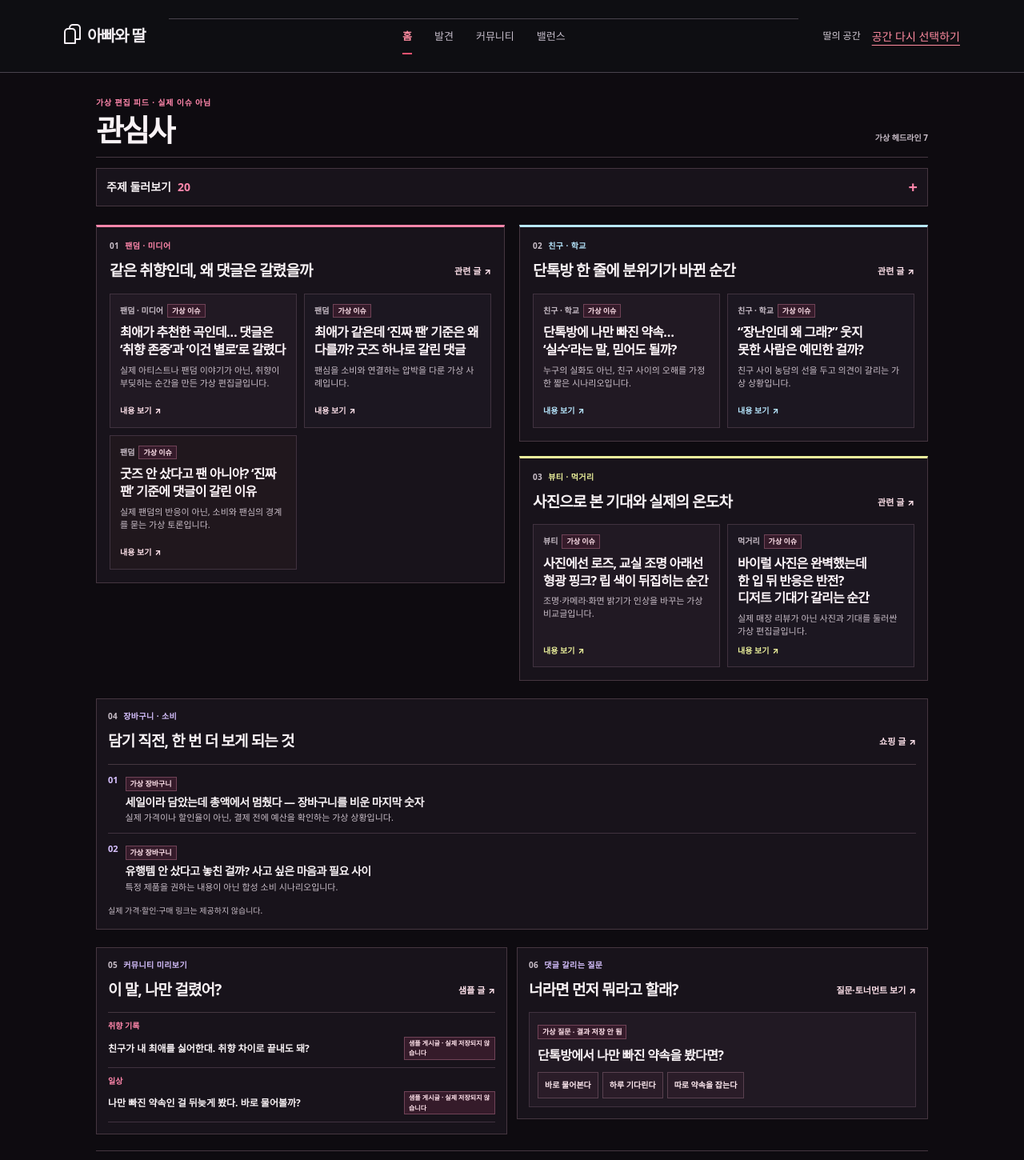
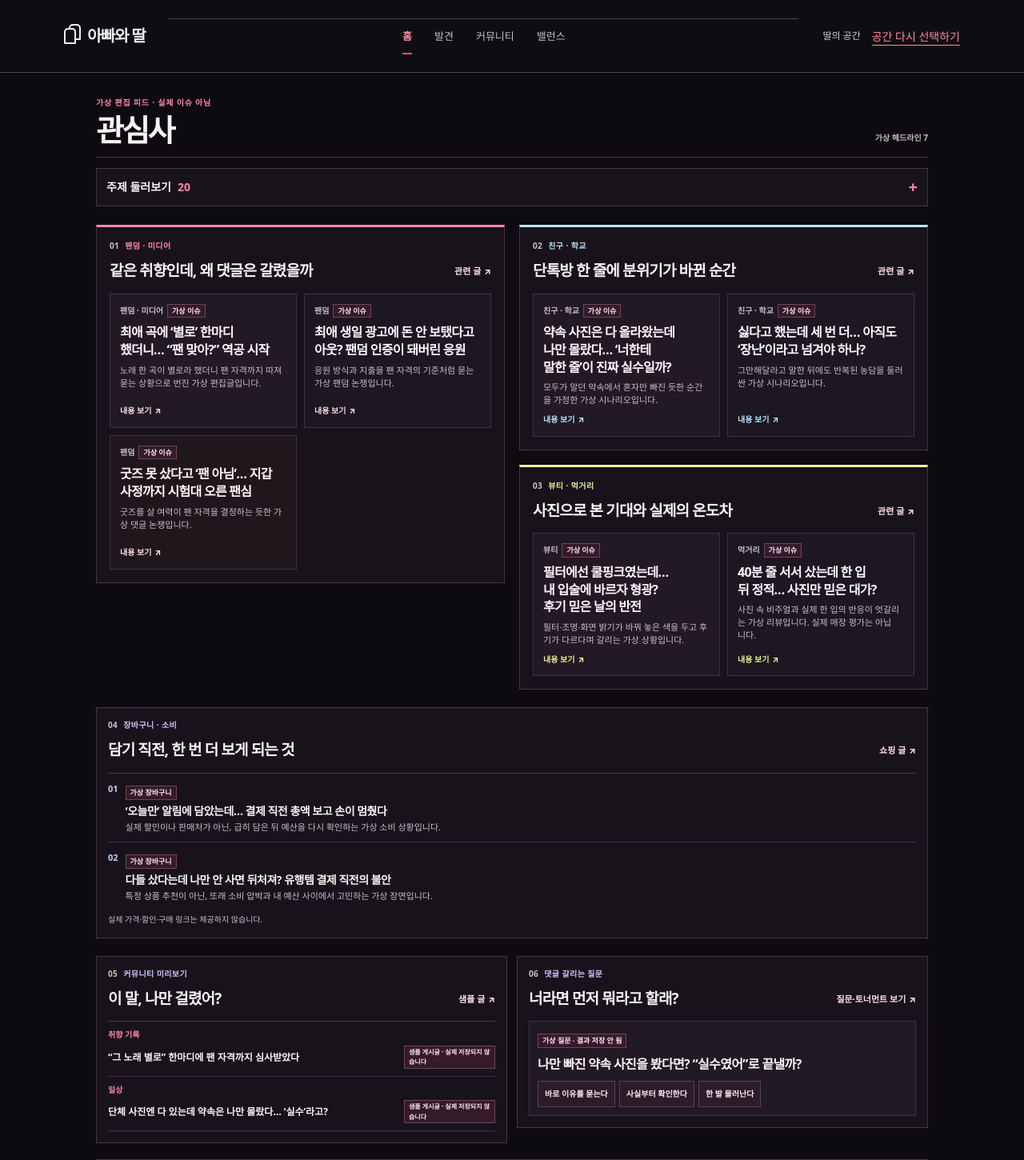
Before and after one commit to jkd04255/appa-wa-ddal, a Next.js app: page /daughter in a window 1280 px wide. Shown: the top 1450 px of the page at 80% size. Built offline with nearby package versions, Linux system fonts and the light colour scheme.

Commit message:
feat(daughter): sharpen fictional feed stories

```diff
--- a/scripts/smoke.mjs
+++ b/scripts/smoke.mjs
@@ -84,7 +84,7 @@ try {
   assert.equal(filtered.status, 200);
   const filteredHTML = await filtered.text();
   assert.match(filteredHTML, /사진에선 로즈/);
-  assert.doesNotMatch(filteredHTML, /바이럴 사진은 완벽했는데/);
+  assert.doesNotMatch(filteredHTML, /필터에선 쿨핑크였는데/);
   const unknownCategory = await fetch(url + "/daughter/discover?category=not-a-category");
   assert.equal(unknownCategory.status, 200);
   assert.match(await unknownCategory.text(), /확인할 수 없는 카테고리/);
--- a/src/components/daughter/daughter-home.tsx
+++ b/src/components/daughter/daughter-home.tsx
@@ -55,7 +55,7 @@ const FEED_SECTIONS: readonly FeedSection[] = [
     id: "school",
     kicker: "친구 · 학교",
     title: "단톡방 한 줄에 분위기가 바뀐 순간",
-    category: "culture",
+    href: "/daughter/discover?category=culture",
     items: [DAUGHTER_DISCOVERY[4], DAUGHTER_DISCOVERY[5]],
   },
   {
--- a/src/data/fixtures/community-daughter.ts
+++ b/src/data/fixtures/community-daughter.ts
@@ -11,8 +11,8 @@ const sampleComment = (id: string, body: string) => ({
 export const DAUGHTER_COMMUNITY_POSTS = [
   {
     ...DAUGHTER_COMMUNITY[0],
-    excerpt: "좋아하는 음악을 놀림거리로 만든 친구 앞에서 웃어야 할지, 선을 그어야 할지 갈리는 순간.",
-    body: "친구가 좋아하는 곡을 별로라고 말한 일이 내 취향까지 무시당한 기분으로 번지는 가상 상황입니다. 상대도 같은 취향을 가져야 하는 건 아니지만, 반복되는 조롱을 그냥 견뎌야 하는 것도 아닙니다. 실제 아티스트나 실제 친구 대화는 포함하지 않습니다.",
+    excerpt: "곡을 별로라고 했을 뿐인데 팬 자격까지 심사받는 상황. 어디까지 받아줘야 할까?",
+    body: "친구가 좋아하는 곡을 별로라고 했다는 이유로 “팬도 아니네”라는 말까지 듣는 가상 상황입니다. 취향 차이가 사람의 자격을 심사하는 말로 바뀌면 어디까지 받아줘야 할까요? 실존 아티스트·팬덤 발언·친구 대화는 포함하지 않습니다.",
     sampleOrder: 3,
     comments: [
       sampleComment("daughter-c1", "취향이 다른 거랑 사람을 깎아내리는 건 다른 문제라고 생각해."),
@@ -21,8 +21,8 @@ export const DAUGHTER_COMMUNITY_POSTS = [
   },
   {
     ...DAUGHTER_COMMUNITY[1],
-    excerpt: "‘깜빡했어’라는 말이 진짜 실수인지 마음에 남는 가상 상황.",
-    body: "친구들이 약속을 정했다는 사실을 나중에 알게 된 사람이 바로 물을지, 잠깐 마음을 정리할지 고민하는 가상 설정입니다. 상대의 의도를 단정하거나 실명·캡처를 공유하지 않고, 사실을 확인하고 내 감정을 표현하는 방법을 살펴봅니다. 실제 사건이 아닙니다.",
+    excerpt: "단체 사진엔 다 있는데 약속은 나만 몰랐다. ‘너한테 말한 줄’이 진짜 실수일까?",
+    body: "단체 사진에는 모두 있는데 약속은 혼자만 몰랐던 가상 장면입니다. “너한테 말한 줄”이라는 답을 실수로 넘길지, 다음 행동까지 보고 판단할지 의견이 갈립니다. 실명·캡처·학교 정보는 없고 실제 사건이 아닙니다.",
     sampleOrder: 2,
     comments: [sampleComment("daughter-c3", "추측이 커지기 전에 직접 확인하고 싶은 마음은 이해돼.")],
   },
@@ -31,9 +31,9 @@ export const DAUGHTER_COMMUNITY_POSTS = [
     id: "daughter-post-demo-03",
     space: "daughter",
     board: "취향 기록",
-    title: "‘그거 아직도 좋아해?’ 취향을 깎아내리는 말에 남은 것",
-    excerpt: "좋아하는 취미를 말했더니 취향 평가로 돌아온 가상 이야기.",
-    body: "주변에서 관심사를 유치하다고 말하는 상황을 가정한 합성 게시글입니다. 취향이 다를 수는 있지만 상대를 깎아내릴 필요는 없습니다. 불편함을 표현하거나 믿을 만한 사람과 상의하는 선택지를 담았습니다. 실제 경험담이나 작성자는 없습니다.",
+    title: "싫다고 말했는데 세 번 더… 아직도 ‘장난’이라고 넘겨야 하나?",
+    excerpt: "싫다고 말한 뒤에도 같은 농담이 반복되는 가상 상황입니다. ‘예민하다’고 몰아가기 전에 그만해달라는 말을 들은 뒤의 행동을 봅니다.",
+    body: "그만해달라고 말한 뒤에도 놀림이 이어지는 상황을 가정한 합성 게시글입니다. 상대를 공격하거나 신상을 공개하는 방식 대신, 경계를 다시 말하고 안전한 사람에게 도움을 구하는 선택지를 담았습니다. 실제 경험담이나 작성자는 없습니다.",
     sampleOrder: 1,
     comments: [sampleComment("daughter-c4", "내가 좋아하는 걸 설명하느라 지칠 때도 있다는 말에 공감해.")],
     demoNotice: "샘플 게시글 · 실제 저장되지 않습니다",
--- a/src/data/fixtures/daughter-home.ts
+++ b/src/data/fixtures/daughter-home.ts
@@ -14,8 +14,8 @@ export const DAUGHTER_FEATURE = {
   slug: "sample-offbeat-playlist",
   category: "culture",
   categoryLabel: "팬덤 · 미디어",
-  title: "최애가 추천한 곡인데… 댓글은 ‘취향 존중’과 ‘이건 별로’로 갈렸다",
-  summary: "실제 아티스트나 팬덤 이야기가 아닌, 취향이 부딪히는 순간을 만든 가상 편집글입니다.",
+  title: "최애 곡에 ‘별로’ 한마디 했더니… “팬 맞아?” 역공 시작",
+  summary: "노래 한 곡이 별로라 했더니 팬 자격까지 따져 묻는 상황으로 번진 가상 편집글입니다.",
   cover: "/editorial/headphones-magazine.jpg",
   coverAlt: "음악 잡지 위에 놓인 헤드폰을 촬영한 분위기 사진",
   status: demo,
@@ -25,8 +25,8 @@ export const DAUGHTER_DISCOVERY = [
   {
     kind: "discovery", audience: "daughter", id: "daughter-discover-01",
     slug: "sample-beauty-notes", category: "beauty", categoryLabel: "뷰티",
-    title: "사진에선 로즈, 교실 조명 아래선 형광 핑크? 립 색이 뒤집히는 순간",
-    summary: "조명·카메라·화면 밝기가 인상을 바꾸는 가상 비교글입니다.",
+    title: "필터에선 쿨핑크였는데… 내 입술에 바르자 형광? 후기 믿은 날의 반전",
+    summary: "필터·조명·화면 밝기가 바꿔 놓은 색을 두고 후기가 다르다며 갈리는 가상 상황입니다.",
     cover: "/editorial/beauty-stilllife.jpg",
     coverAlt: "립스틱과 과일을 배치한 뷰티 정물 사진",
     status: demo,
@@ -34,8 +34,8 @@ export const DAUGHTER_DISCOVERY = [
   {
     kind: "discovery", audience: "daughter", id: "daughter-discover-02",
     slug: "sample-cafe-dessert", category: "food", categoryLabel: "먹거리",
-    title: "바이럴 사진은 완벽했는데 한 입 뒤 반응은 반전? 디저트 기대가 갈리는 순간",
-    summary: "실제 매장 리뷰가 아닌 사진과 기대를 둘러싼 가상 편집글입니다.",
+    title: "40분 줄 서서 샀는데 한 입 뒤 정적… 사진만 믿은 대가?",
+    summary: "사진 속 비주얼과 실제 한 입의 반응이 엇갈리는 가상 리뷰입니다. 실제 매장 평가는 아닙니다.",
     cover: "/editorial/cafe-dessert.jpg",
     coverAlt: "카페 테이블 위의 커피와 디저트를 촬영한 사진",
     status: demo,
@@ -43,8 +43,8 @@ export const DAUGHTER_DISCOVERY = [
   {
     kind: "discovery", audience: "daughter", id: "daughter-discover-03",
     slug: "sample-late-night-vinyl", category: "culture", categoryLabel: "팬덤",
-    title: "최애가 같은데 ‘진짜 팬’ 기준은 왜 다를까? 굿즈 하나로 갈린 댓글",
-    summary: "팬심을 소비와 연결하는 압박을 다룬 가상 사례입니다.",
+    title: "최애 생일 광고에 돈 안 보탰다고 아웃? 팬덤 인증이 돼버린 응원",
+    summary: "응원 방식과 지출을 팬 자격의 기준처럼 묻는 가상 팬덤 논쟁입니다.",
     cover: "/editorial/vinyl-night.jpg",
     coverAlt: "어두운 조명 아래 턴테이블과 레코드를 촬영한 사진",
     status: demo,
@@ -52,8 +52,8 @@ export const DAUGHTER_DISCOVERY = [
   {
     kind: "discovery", audience: "daughter", id: "daughter-discover-04",
     slug: "sample-fan-rule", category: "culture", categoryLabel: "팬덤",
-    title: "굿즈 안 샀다고 팬 아니야? ‘진짜 팬’ 기준에 댓글이 갈린 이유",
-    summary: "실제 팬덤의 반응이 아닌, 소비와 팬심의 경계를 묻는 가상 토론입니다.",
+    title: "굿즈 못 샀다고 ‘팬 아님’… 지갑 사정까지 시험대 오른 팬심",
+    summary: "굿즈를 살 여력이 팬 자격을 결정하는 듯한 가상 댓글 논쟁입니다.",
     cover: "/editorial/headphones-magazine.jpg",
     coverAlt: "헤드폰과 음악 잡지를 촬영한 분위기 사진",
     status: demo,
@@ -61,8 +61,8 @@ export const DAUGHTER_DISCOVERY = [
   {
     kind: "discovery", audience: "daughter", id: "daughter-discover-05",
     slug: "sample-group-chat", category: "culture", categoryLabel: "친구 · 학교",
-    title: "단톡방에 나만 빠진 약속… ‘실수’라는 말, 믿어도 될까?",
-    summary: "누구의 실화도 아닌, 친구 사이의 오해를 가정한 짧은 시나리오입니다.",
+    title: "약속 사진은 다 올라왔는데 나만 몰랐다… ‘너한테 말한 줄’이 진짜 실수일까?",
+    summary: "모두가 알던 약속에서 혼자만 빠진 듯한 순간을 가정한 가상 시나리오입니다.",
     cover: "/editorial/cafe-dessert.jpg",
     coverAlt: "테이블 위에 놓인 커피와 디저트를 촬영한 분위기 사진",
     status: demo,
@@ -70,8 +70,8 @@ export const DAUGHTER_DISCOVERY = [
   {
     kind: "discovery", audience: "daughter", id: "daughter-discover-06",
     slug: "sample-joke-boundary", category: "culture", categoryLabel: "친구 · 학교",
-    title: "“장난인데 왜 그래?” 웃지 못한 사람은 예민한 걸까?",
-    summary: "친구 사이 농담의 선을 두고 의견이 갈리는 가상 상황입니다.",
+    title: "싫다고 했는데 세 번 더… 아직도 ‘장난’이라고 넘겨야 하나?",
+    summary: "그만해달라고 말한 뒤에도 반복된 농담을 둘러싼 가상 시나리오입니다.",
     cover: "/editorial/vinyl-night.jpg",
     coverAlt: "어두운 조명 아래 턴테이블과 레코드를 촬영한 사진",
     status: demo,
@@ -81,14 +81,14 @@ export const DAUGHTER_DISCOVERY = [
 export const DAUGHTER_SHOPPING = [
   {
     kind: "sale", id: "daughter-shop-demo-01",
-    title: "세일이라 담았는데 총액에서 멈췄다 — 장바구니를 비운 마지막 숫자",
-    summary: "실제 가격이나 할인율이 아닌, 결제 전에 예산을 확인하는 가상 상황입니다.",
+    title: "‘오늘만’ 알림에 담았는데… 결제 직전 총액 보고 손이 멈췄다",
+    summary: "실제 할인이나 판매처가 아닌, 급히 담은 뒤 예산을 다시 확인하는 가상 소비 상황입니다.",
     status: demo,
   },
   {
     kind: "sale", id: "daughter-shop-demo-02",
-    title: "유행템 안 샀다고 놓친 걸까? 사고 싶은 마음과 필요 사이",
-    summary: "특정 제품을 권하는 내용이 아닌 합성 소비 시나리오입니다.",
+    title: "다들 샀다는데 나만 안 사면 뒤처져? 유행템 결제 직전의 불안",
+    summary: "특정 상품 추천이 아닌, 또래 소비 압박과 내 예산 사이에서 고민하는 가상 장면입니다.",
     status: demo,
   },
 ] as const satisfies readonly DaughterShopping[];
@@ -96,19 +96,19 @@ export const DAUGHTER_SHOPPING = [
 export const DAUGHTER_COMMUNITY = [
   {
     kind: "demo-community-post", id: "daughter-post-demo-01", space: "daughter",
-    board: "취향 기록", title: "친구가 내 최애를 싫어한대. 취향 차이로 끝내도 돼?",
+    board: "취향 기록", title: "“그 노래 별로” 한마디에 팬 자격까지 심사받았다",
     demoNotice: "샘플 게시글 · 실제 저장되지 않습니다",
   },
   {
     kind: "demo-community-post", id: "daughter-post-demo-02", space: "daughter",
-    board: "일상", title: "나만 빠진 약속인 걸 뒤늦게 봤다. 바로 물어볼까?",
+    board: "일상", title: "단체 사진엔 다 있는데 약속은 나만 몰랐다… ‘실수’라고?",
     demoNotice: "샘플 게시글 · 실제 저장되지 않습니다",
   },
 ] as const satisfies readonly DaughterCommunity[];
 
 export const DAUGHTER_POLL = {
   kind: "demo-poll", id: "daughter-poll-demo-01",
-  question: "단톡방에서 나만 빠진 약속을 봤다면?",
-  options: ["바로 물어본다", "하루 기다린다", "따로 약속을 잡는다"],
+  question: "나만 빠진 약속 사진을 봤다면? “실수였어”로 끝낼까?",
+  options: ["바로 이유를 묻는다", "사실부터 확인한다", "한 발 물러난다"],
   demoNotice: "실제 투표 결과가 아닙니다",
 } as const satisfies DaughterPoll;
--- a/src/data/fixtures/editorial-detail.ts
+++ b/src/data/fixtures/editorial-detail.ts
@@ -43,45 +43,45 @@ export const DAD_DETAIL = {
 
 export const DAUGHTER_DETAIL = {
   "sample-offbeat-playlist": demo({
-    background: "친구들이 같은 추천곡을 두고 정반대 반응을 보이는 상황을 가정한 가상 편집글입니다.",
-    context: "특정 아티스트나 팬덤의 실제 발언·반응·순위를 소개하지 않습니다.",
-    tip: "좋아함과 별로라는 의견이 달라도 상대의 취향을 공격하지 않고 이유를 나눌 수 있습니다.",
-    conversation: "취향이 다를 때 팬심이나 우정을 증명하라고 요구할 필요가 있을까요?",
+    background: "좋아하는 곡에 별로라고 말했다가 “네가 팬이 맞냐”는 말까지 돌아오는 가상 장면입니다. 음악 취향의 차이가 팬 자격 심사로 번지는 순간을 따라갑니다.",
+    context: "실존 아티스트나 실제 팬덤의 발언·반응·순위가 아닙니다. 인물과 곡은 모두 가상 설정입니다.",
+    tip: "한 곡에 대한 감상이나 구매 내역만으로 누군가의 팬심을 판정할 수는 없습니다. 비난이 이어지면 대화를 멈출 수 있습니다.",
+    conversation: "‘별로’라고 말하면 팬이 아닌 걸까요, 아니면 좋아해도 취향은 다를 수 있을까요?",
   }),
   "sample-beauty-notes": demo({
-    background: "같은 립 색도 조명과 카메라에 따라 달라 보일 수 있다는 가상 비교입니다.",
-    context: "사진은 분위기를 위한 예시이며 실제 상품 추천·광고·성분 검증 자료가 아닙니다.",
+    background: "후기 사진에서는 차분해 보였던 색이 내 입술과 조명에서는 전혀 다르게 보이는 가상 구매 상황입니다. ‘후기랑 다르다’는 반응이 갈립니다.",
+    context: "사진과 내용은 가상이며 실제 상품 추천·광고·성분 검증 자료가 아닙니다. 특정 제품에 대한 품질 판단도 포함하지 않습니다.",
     tip: "제품을 살 때는 공식 색상표와 실제 조명 아래 발색을 각각 확인하는 편이 좋습니다.",
-    conversation: "화면 속 색과 실제 색이 다를 때 무엇을 먼저 확인하고 싶나요?",
+    conversation: "필터가 켜진 후기 사진과 실제 발색 중, 구매 전에 무엇을 믿을 수 있을까요?",
   }),
   "sample-cafe-dessert": demo({
-    background: "완벽한 사진과 실제 기대가 다를 수 있는 상황을 만든 가상 편집글입니다.",
-    context: "실제 카페 주소, 할인, 후기 평점 또는 맛 평가를 제공하지 않습니다.",
+    background: "사진을 보고 오래 기다려 산 디저트를 한 입 먹은 뒤 반응이 싸늘하게 갈리는 가상 상황입니다. 기대와 현실의 간극을 과장된 리뷰 형식으로 다룹니다.",
+    context: "실제 카페·메뉴·가격·대기 시간·후기 평점이나 맛 평가가 아닙니다.",
     tip: "방문 전 메뉴·가격·운영 시간은 해당 매장의 공식 안내에서 확인하세요.",
-    conversation: "사진에서 받은 기대와 실제 경험이 달랐던 상황을 어떻게 설명할 수 있을까요?",
+    conversation: "사진만 보고 기대한 것과 실제로 먹어본 것이 다르면, ‘속았다’고 느끼는 게 과할까요?",
   }),
   "sample-late-night-vinyl": demo({
-    background: "팬심을 소비 기준과 연결해 서로 다른 의견이 부딪히는 가상 토론입니다.",
-    context: "실제 팬덤·아티스트의 반응이나 굿즈 판매 현황을 조사한 내용이 아닙니다.",
+    background: "최애 생일을 기념하는 광고비를 내지 않았다는 이유로 팬 자격까지 의심받는 가상 팬덤 논쟁입니다.",
+    context: "실제 팬덤·아티스트·광고 모금·굿즈 판매를 다룬 내용이 아닙니다. 모든 참여자와 상황은 가상입니다.",
     tip: "굿즈를 사는지 여부만으로 누군가의 팬심을 판단할 수는 없습니다.",
-    conversation: "팬심을 소비량으로 증명해야 한다는 말에 동의하나요?",
+    conversation: "돈을 보태지 않았다는 이유로 응원할 자격까지 없다고 할 수 있을까요?",
   }),
   "sample-fan-rule": demo({
-    background: "굿즈를 사지 않으면 팬이 아니라는 말에 의견이 갈리는 가상 사례입니다.",
-    context: "실제 댓글·커뮤니티 반응이나 특정 아티스트에 관한 이야기가 아닙니다.",
+    background: "굿즈를 사지 않았다는 이유로 “팬도 아니다”라는 말을 듣는 가상 댓글 논쟁입니다. 취향이 지출 능력을 시험하는 상황을 묻습니다.",
+    context: "실제 댓글·커뮤니티 반응, 아티스트, 팬덤을 가리키지 않는 합성 시나리오입니다.",
     tip: "취향을 즐기는 방식과 지출 여력은 사람마다 다릅니다.",
-    conversation: "좋아하는 마음을 소비와 분리할 수 있을까요?",
+    conversation: "팬심을 결제 내역으로 증명해야 할까요? 지출 여력이 다르면 응원할 자격도 달라질까요?",
   }),
   "sample-group-chat": demo({
-    background: "약속에서 빠진 것처럼 느낀 사람이 상황을 확인할지 고민하는 가상 시나리오입니다.",
-    context: "실제 단체 대화·실명·학교 정보가 없으며 누구의 경험이라고 주장하지 않습니다.",
-    tip: "추측으로 결론을 내리기 전에 안전하다고 느끼는 방식으로 사실을 확인할 수 있습니다.",
-    conversation: "‘실수였어’라는 답이 왔을 때 무엇을 더 확인하고 싶나요?",
+    background: "단체 사진에는 모두 있는데 약속은 자신만 몰랐던 가상 장면입니다. “너한테 말한 줄 알았어”라는 답을 실수로 넘길지, 다음 행동까지 보고 판단할지 의견이 갈립니다.",
+    context: "실제 단체 대화·실명·학교 정보나 누구의 경험도 포함하지 않습니다. 특정인을 겨냥한 폭로가 아닙니다.",
+    tip: "추측으로 단정하기보다 사실을 확인하고, 불편함이 계속되면 믿을 만한 사람과 상의할 수 있습니다.",
+    conversation: "사진은 모두 봤는데 나만 초대받지 못했다면, ‘실수’라는 말만으로 풀릴까요?",
   }),
   "sample-joke-boundary": demo({
-    background: "친구는 장난이라고 했지만 듣는 사람은 불편했던 가상 상황입니다.",
-    context: "실제 대화나 특정 개인을 묘사하지 않습니다.",
+    background: "싫다고 말했는데 비슷한 농담이 세 번 더 반복되는 가상 상황입니다. 듣는 사람이 예민한지보다, 그만해달라는 말을 들은 뒤에도 계속한 행동이 괜찮은지 묻습니다.",
+    context: "실제 대화·특정 개인·실제 학교를 묘사하지 않는 합성 사례입니다.",
     tip: "불편하다고 표현한 뒤에도 반복된다면 믿을 만한 어른이나 지원자에게 도움을 요청할 수 있습니다.",
-    conversation: "농담과 상처 주는 말의 경계는 누가 정해야 할까요?",
+    conversation: "그만해달라는 말을 세 번 무시한 것도 ‘장난’으로 끝낼 수 있을까요?",
   }),
 } as const satisfies Record<DaughterSlug, DemoDetailCopy>;
```
Also changed, not shown: 2 other files (tests, documents, lock files or other folders).
